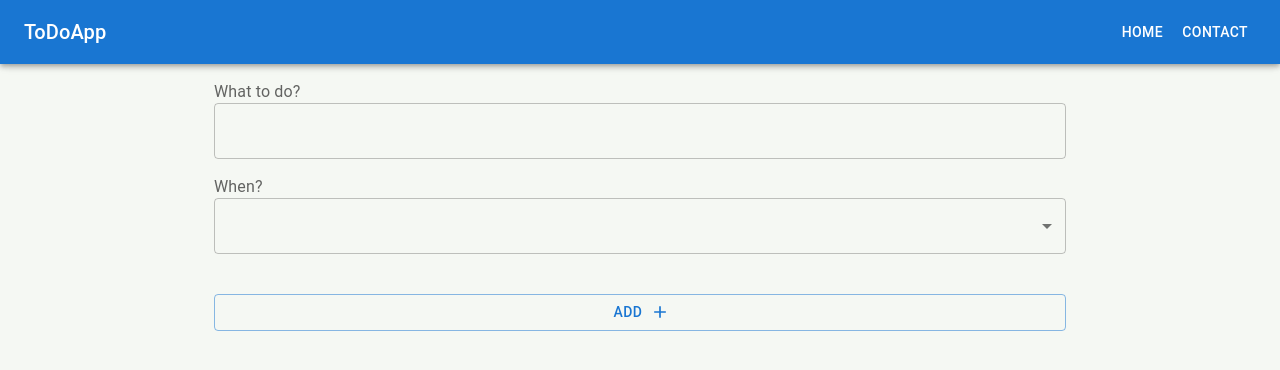
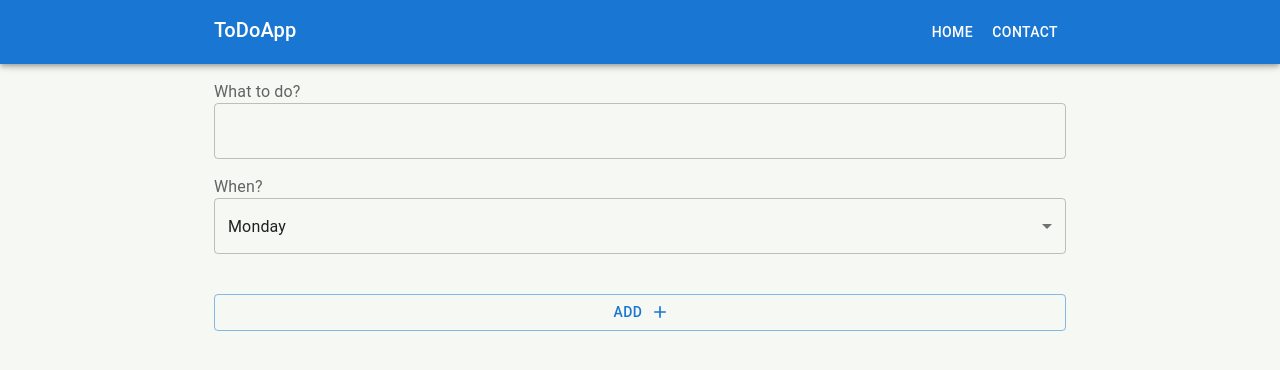
Before and after one commit to PiotrSierant/ToDo, a React (Create React App) app: page / in a window 1280 px wide. Shown: the top 370 px of the page. Built offline with nearby package versions, Linux system fonts and the light colour scheme.

Commit message:
added state and item

```diff
--- a/package.json
+++ b/package.json
@@ -24,6 +24,7 @@
     "typed-scss-modules": "^6.5.0",
     "typescript": "^4.8.2",
     "typescript-plugin-css-modules": "^3.4.0",
+    "uuid": "^8.3.2",
     "web-vitals": "^2.1.4"
   },
   "scripts": {
@@ -49,5 +50,8 @@
       "last 1 firefox version",
       "last 1 safari version"
     ]
+  },
+  "devDependencies": {
+    "@types/uuid": "^8.3.4"
   }
 }
--- a/src/Components/Form.tsx
+++ b/src/Components/Form.tsx
@@ -1,37 +1,19 @@
-import React from 'react';
+import React, {useState} from 'react';
 import Box from "@mui/material/Box";
-import {Button, Container, FormGroup, InputLabel, MenuItem, Select, TextField} from "@mui/material";
-import AddOutlinedIcon from '@mui/icons-material/AddOutlined';
-import styles from './Form.module.scss';
+import {Container} from "@mui/material";
+import {FormDetails} from "./FormDetails";
+import {Item} from '../models/Item';
+
 export const Form = () => {
+    const [items, setItems] = useState<Item[]>([]);
+
+    const addItem = (item: Item) => {
+        setItems([...items, item]);
+    }
 
     return <Box component="main">
           <Container maxWidth={"md"}>
-              <form className={styles.form}>
-                  <FormGroup>
-                      <InputLabel>What to do?</InputLabel>
-                      <TextField />
-                  </FormGroup>
-                  <FormGroup>
-                      <InputLabel>When?</InputLabel>
-                      <Select>
-                          <MenuItem value={'mo'}>Monday</MenuItem>
-                          <MenuItem value={'tu'}>Tuesday</MenuItem>
-                          <MenuItem value={'we'}>Wednesday</MenuItem>
-                          <MenuItem value={'th'}>Thursday</MenuItem>
-                          <MenuItem value={'fr'}>Friday</MenuItem>
-                          <MenuItem value={'sa'}>Saturday</MenuItem>
-                          <MenuItem value={'su'}>Sunday</MenuItem>
-                      </Select>
-                  </FormGroup>
-                  <Button
-                      variant="outlined"
-                      endIcon={<AddOutlinedIcon />}
-                      sx={{mt: 3}}
-                  >
-                      Add
-                  </Button>
-              </form>
+              <FormDetails addItemFn={addItem} />
           </Container>
   </Box>
 }
--- /dev/null
+++ b/src/Components/FormDetails.tsx
@@ -0,0 +1,60 @@
+import React, {useState} from 'react';
+import styles from "./Form.module.scss";
+import {Alert, AlertTitle, Button, FormGroup, InputLabel, MenuItem, Select, TextField} from "@mui/material";
+import AddOutlinedIcon from "@mui/icons-material/AddOutlined";
+import {Item} from "../models/Item";
+
+export const FormDetails = ({addItemFn}: {addItemFn: Function}) => {
+
+    const [item, setItem] = useState('');
+    const [select, setSelect] = useState('Monday');
+    const [error, setError] = useState<String[]>([]);
+
+    const handleSubmit = (event: any) => {
+        event.preventDefault();
+        const temErrors: String[] = [];
+        if(item.trim().length < 3) {
+            temErrors.push('The name of what you want to do must be longer.')
+        }
+        setError(temErrors)
+        if(temErrors.length === 0) {
+            const newItem = new Item(item, select)
+            addItemFn(newItem);
+            setItem('');
+            setSelect('Monday');
+        }
+    }
+
+    return <form className={styles.form}>
+        {error.length > 0
+            && <Alert severity='error'>
+                    <AlertTitle>Error</AlertTitle>
+                    {error}
+                </Alert>}
+        <FormGroup>
+            <InputLabel>What to do?</InputLabel>
+            <TextField value={item} onChange={(event: any) => setItem(event.target.value)} />
+        </FormGroup>
+        <FormGroup>
+            <InputLabel>When?</InputLabel>
+            <Select value={select} onChange={(event: any) => setSelect(event.target.value)}>
+                <MenuItem value={'Monday'}>Monday</MenuItem>
+                <MenuItem value={'Tuesday'}>Tuesday</MenuItem>
+                <MenuItem value={'Wednesday'}>Wednesday</MenuItem>
+                <MenuItem value={'Thursday'}>Thursday</MenuItem>
+                <MenuItem value={'Friday'}>Friday</MenuItem>
+                <MenuItem value={'Saturday'}>Saturday</MenuItem>
+                <MenuItem value={'Sunday'}>Sunday</MenuItem>
+            </Select>
+        </FormGroup>
+        <Button
+            variant="outlined"
+            endIcon={<AddOutlinedIcon />}
+            sx={{mt: 3}}
+            type='submit'
+            onClick={handleSubmit}
+        >
+            Add
+        </Button>
+    </form>
+}
--- a/src/Components/Navbar.tsx
+++ b/src/Components/Navbar.tsx
@@ -12,6 +12,7 @@ import MenuIcon from '@mui/icons-material/Menu';
 import Toolbar from '@mui/material/Toolbar';
 import Typography from '@mui/material/Typography';
 import Button from '@mui/material/Button';
+import {Container} from "@mui/material";
 
 const drawerWidth = 240;
 const navItems = ['Home', 'Contact'];
@@ -45,6 +46,7 @@ export default function Navbar() {
         <Box sx={{ display: 'flex' }}>
             <AppBar component="nav">
                 <Toolbar>
+                    <Container maxWidth={"md"} sx={{display: 'flex'}}>
                         <IconButton
                             color="inherit"
                             aria-label="open drawer"
@@ -68,6 +70,7 @@ export default function Navbar() {
                                 </Button>
                             ))}
                         </Box>
+                    </Container>
                 </Toolbar>
             </AppBar>
             <Box component="nav">
--- /dev/null
+++ b/src/models/Item.ts
@@ -0,0 +1,13 @@
+import {v4 as uuid} from 'uuid';
+export class Item{
+
+    id: string = uuid();
+    name: string;
+    done: boolean = false;
+    when: string;
+
+    constructor(name: string, when: string) {
+        this.name = name;
+        this.when = when;
+    }
+}
```
Also changed, not shown: 1 other file (tests, documents, lock files or other folders). Lines whose indentation alone changed are shown as unchanged.
